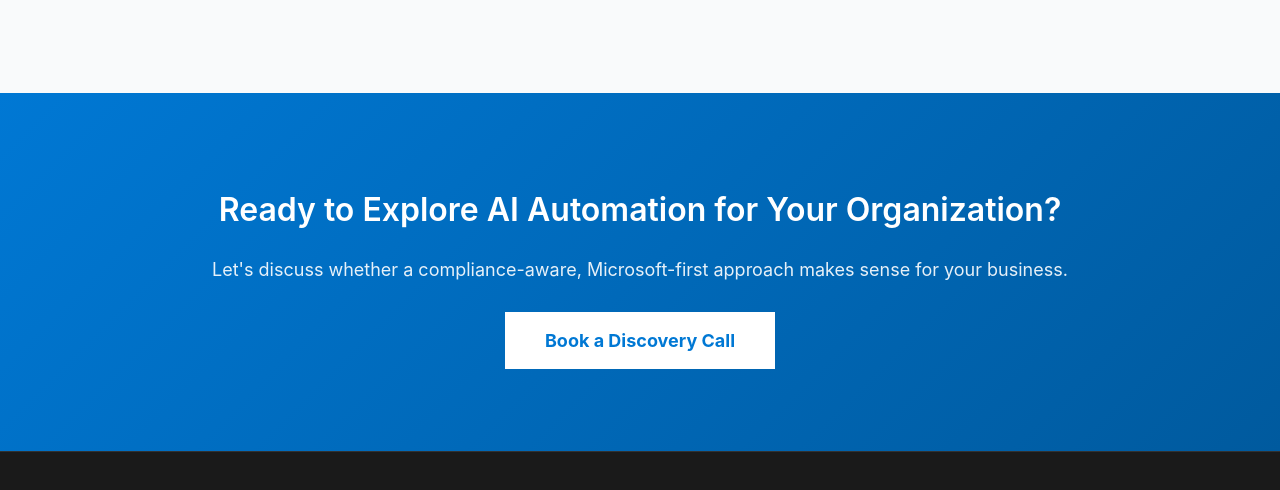
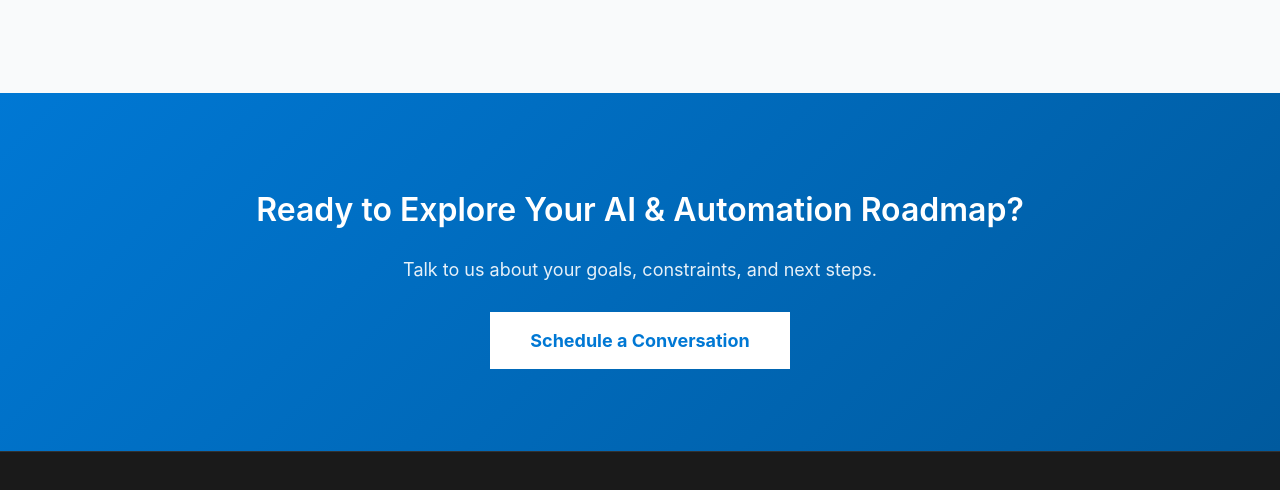
Before and after one commit to askbharat/ContextWorksDigital, a plain HTML site: page index.html in a window 1280 px wide. Shown: the part 6148-6638 px from the top of the page. Drawn offline with Linux system fonts and the light colour scheme.

Commit message:
Rewrite final CTA to consulting-focused messaging: 'Ready to Explore Your AI & Automation Roadmap?' with 'Schedule a Conversation' button

```diff
--- a/index.html
+++ b/index.html
@@ -332,9 +332,9 @@
   <!-- Final CTA -->
   <section class="section section-cta">
     <div class="container">
-      <h3>Ready to Explore AI Automation for Your Organization?</h3>
-      <p>Let's discuss whether a compliance-aware, Microsoft-first approach makes sense for your business.</p>
-      <a href="contact.html" class="btn-primary-large">Book a Discovery Call</a>
+      <h3>Ready to Explore Your AI & Automation Roadmap?</h3>
+      <p>Talk to us about your goals, constraints, and next steps.</p>
+      <a href="contact.html" class="btn-primary-large">Schedule a Conversation</a>
     </div>
   </section>
 
```
